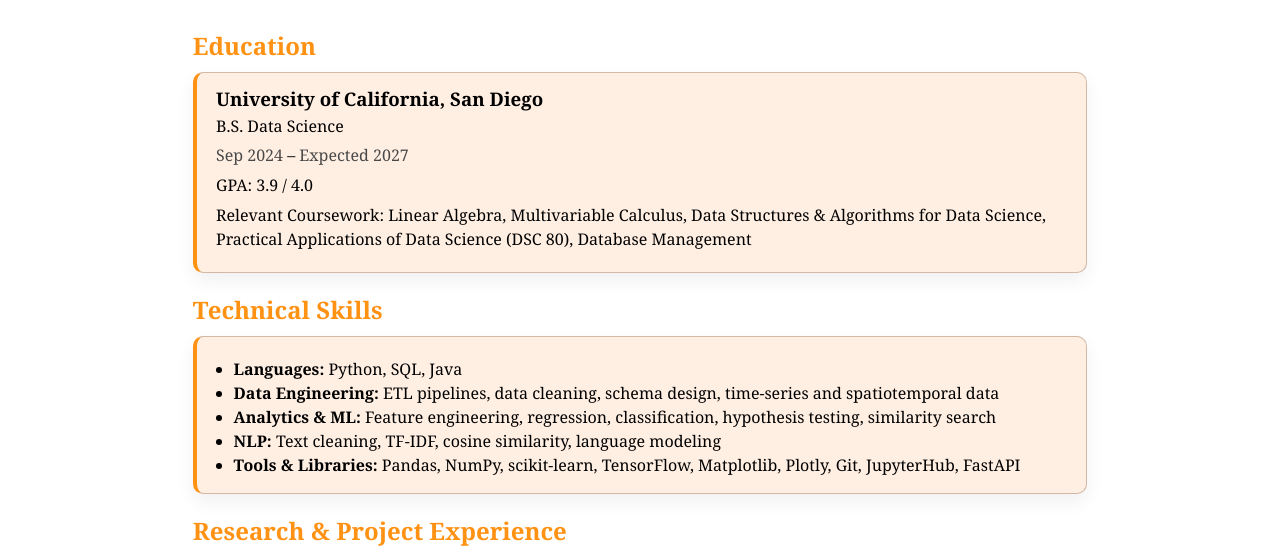
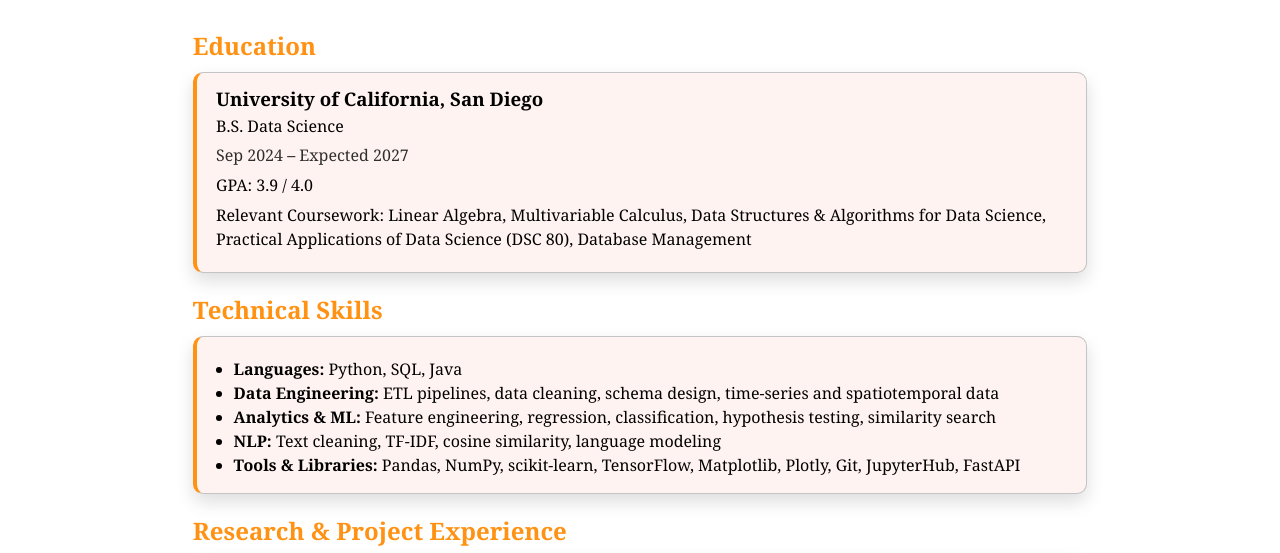
Before and after one commit to siyasathaye/portfolio, a plain HTML site: page resume/index.html in a window 1280 px wide. Shown: the part 172-725 px from the top of the page. Drawn offline with Linux system fonts and the light colour scheme.

Commit message:
fixed dark mode for resume page

```diff
--- a/style.css
+++ b/style.css
@@ -129,12 +129,12 @@
 }
 
 .resume-page article {
-  background: oklch(from var(--color-accent) 96% 6% h);
-  border: 1px solid oklch(from var(--color-accent) 80% 10% h);
+  background: color-mix(in oklch, canvas 90%, var(--color-accent) 10%);
+  border: 1px solid color-mix(in oklch, canvastext 18%, canvas 82%);
   border-left: 4px solid var(--color-accent);
   border-radius: 10px;
   padding: 1em 1.2em;
-  box-shadow: 0 8px 18px oklch(0% 0 0 / 0.06);
+  box-shadow: 0 8px 18px color-mix(in oklch, canvastext 10%, canvas 90%);
 }
 
 .resume-page article + article {
@@ -156,7 +156,7 @@
 }
 
 .resume-page time {
-  color: oklch(40% 0 0);
+  color: color-mix(in oklch, canvastext 70%, canvas 30%);
   font-variant-numeric: tabular-nums;
 }
 
```
Also changed, not shown: 1 other file.
